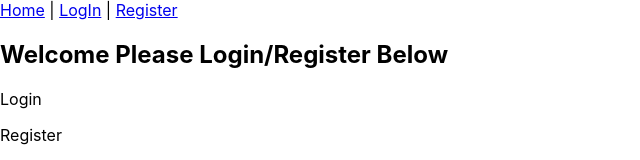
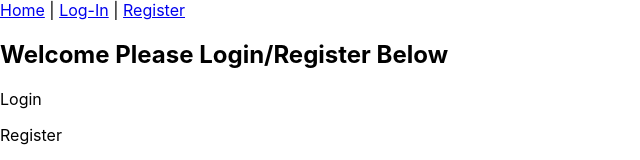
Before and after one commit to cvan90/Dashboard-Project, a React (Create React App) app in the folder dashboard-app/: page / in a window 1280 px wide. Shown: the top 160 px of the page, without its empty margins (0-640 px from the left). Built offline with nearby package versions, Linux system fonts and the light colour scheme.

Commit message:
fixed input box

```diff
--- a/dashboard-app/src/components/NavBar.js
+++ b/dashboard-app/src/components/NavBar.js
@@ -5,7 +5,7 @@ function NavBar(){
         <>
         <nav>
             <Link to="/">Home</Link>{" | "}
-           <Link to="/LogIn">LogIn</Link>{" | "}
+           <Link to="/LogIn">Log-In</Link>{" | "}
            <Link to="/Register">Register</Link>
         </nav>
         </>
--- a/dashboard-app/src/components/Register.js
+++ b/dashboard-app/src/components/Register.js
@@ -8,9 +8,9 @@ function Register() {
       </div>
       <form>
         <label>UserName:</label><input type="text" placeholder="Enter Username" maxLength={25}></input><br/>
-        <label>Password:</label><input type="text" placeholder="Enter PassWord" maxLength={25}></input>
+        <label>Password:</label><input type="text" placeholder="Enter PassWord" maxLength={25}></input><br/>
         <p></p>
-        <input type="checkbox">Terms and Services</input>
+        <input type="checkbox"/>Terms and Services
         <p></p>
         <button>Submit</button>
       </form>
```
